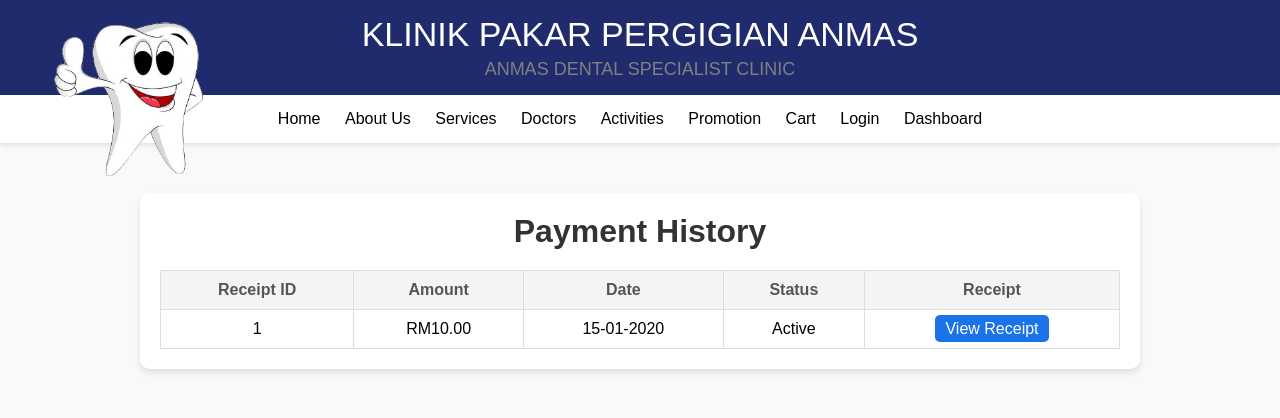
After one commit to AwngkuHaris/WAD_Project, a PHP site: page /project_wad/frontend/dashboard/payment_list.php in a window 1280 px wide. The commit adds this page. Shown: the top 418 px of the page. Run offline with PHP 8.4, Linux system fonts and the light colour scheme; the visitor is signed in with stand-in values (Sample User, id 1); tables that the repository leaves empty or names only in its code hold one stand-in row (values such as "Sample post").

Commit message:
added payment module

```diff
--- a/frontend/dashboard/dashboard.php
+++ b/frontend/dashboard/dashboard.php
@@ -92,7 +92,7 @@ $conn->close();
                 <a href="#">Profile</a>
                 <a href="/project_wad/frontend/dashboard/user_services.php">Services</a>
                 <a href="/project_wad/frontend/dashboard/book_appointment.php">Appointment</a>
-                <a href="/project_wad/frontend/dashboard/payment_page.php">Payments</a>
+                <a href="/project_wad/frontend/dashboard/payment_list.php">Payments</a>
                 <a href="/project_wad/frontend/dashboard/user_cart.php">Cart</a>
                 <a href="/project_wad/backend/logout.php">Log Out</a>
 
--- /dev/null
+++ b/frontend/dashboard/payment_list.php
@@ -0,0 +1,86 @@
+<?php
+session_start();
+if (!isset($_SESSION['user_id'])) {
+    header("Location: /project_wad/login.php");
+    exit();
+}
+
+include $_SERVER['DOCUMENT_ROOT'] . '/project_wad/backend/db_connect.php';
+
+// Fetch user_id from session
+$user_id = $_SESSION['user_id'];
+
+// Fetch past payments for the user
+$query = "
+    SELECT
+        p.payment_id,
+        p.amount,
+        p.payment_date,
+        p.status,
+        r.receipt_id
+    FROM payments p
+    LEFT JOIN receipts r ON p.payment_id = r.payment_id
+    WHERE p.user_id = ?
+    ORDER BY p.payment_date DESC
+";
+
+$stmt = $conn->prepare($query);
+$stmt->bind_param("i", $user_id);
+$stmt->execute();
+$result = $stmt->get_result();
+$payments = $result->fetch_all(MYSQLI_ASSOC);
+
+$stmt->close();
+$conn->close();
+?>
+
+<!DOCTYPE html>
+<html lang="en">
+<head>
+    <meta charset="UTF-8">
+    <meta name="viewport" content="width=device-width, initial-scale=1.0">
+    <title>Payment History</title>
+    <link rel="stylesheet" href="/project_wad/styles/registeredUser/payment_list.css">
+</head>
+<body>
+    <?php include $_SERVER['DOCUMENT_ROOT'] . '/project_wad/header.php'; ?>
+
+    <div class="payment-container">
+        <h1>Payment History</h1>
+        <table class="payment-table">
+            <thead>
+                <tr>
+                    <th>Receipt ID</th>
+                    <th>Amount</th>
+                    <th>Date</th>
+                    <th>Status</th>
+                    <th>Receipt</th>
+                </tr>
+            </thead>
+            <tbody>
+                <?php if (count($payments) > 0): ?>
+                    <?php foreach ($payments as $payment): ?>
+                        <tr>
+                            <td><?php echo htmlspecialchars($payment['receipt_id']); ?></td>
+                            <td>RM<?php echo number_format($payment['amount'], 2); ?></td>
+                            <td><?php echo htmlspecialchars(date('d-m-Y', strtotime($payment['payment_date']))); ?></td>
+                            <td><?php echo htmlspecialchars(ucfirst($payment['status'])); ?></td>
+                            <td>
+                                <?php if ($payment['receipt_id']): ?>
+                                    <a href="/project_wad/frontend/dashboard/view_receipt.php?receipt_id=<?php echo $payment['receipt_id']; ?>" class="receipt-btn">View Receipt</a>
+                                <?php else: ?>
+                                    <span>No Receipt</span>
+                                <?php endif; ?>
+                            </td>
+                        </tr>
+                    <?php endforeach; ?>
+                <?php else: ?>
+                    <tr>
+                        <td colspan="5">No payments found.</td>
+                    </tr>
+                <?php endif; ?>
+            </tbody>
+        </table>
+    </div>
+</body>
+</html>
--- a/frontend/dashboard/user_cart.php
+++ b/frontend/dashboard/user_cart.php
@@ -84,7 +84,7 @@ $cart_items = $result->fetch_all(MYSQLI_ASSOC);
                                 <td>RM<?php echo number_format($item['total_price'], 2); ?></td>
                                 <td>
                                     <!-- Make Payment button -->
-                                    <form method="POST" action="make_payment.php" style="display: inline;">
+                                    <form method="POST" action="/project_wad/backend/make_payment.php" style="display: inline;">
                                         <input type="hidden" name="service_id" value="<?php echo $item['service_id']; ?>">
                                         <button type="submit" class="action-btn pay-btn">Make Payment</button>
                                     </form>
--- /dev/null
+++ b/styles/registeredUser/payment_list.css
@@ -0,0 +1,60 @@
+body, html {
+    font-family: Arial, sans-serif;
+    margin: 0;
+    padding: 0;
+    background-color: #f9f9f9;
+}
+
+.payment-container {
+    max-width: 1000px;
+    margin: 50px auto;
+    padding: 20px;
+    background-color: #fff;
+    border-radius: 10px;
+    box-shadow: 0 4px 6px rgba(0, 0, 0, 0.1);
+}
+
+.payment-container h1 {
+    text-align: center;
+    margin-bottom: 20px;
+    color: #333;
+}
+
+.payment-table {
+    width: 100%;
+    border-collapse: collapse;
+}
+
+.payment-table th,
+.payment-table td {
+    padding: 10px 15px;
+    text-align: center;
+    border: 1px solid #ddd;
+}
+
+.payment-table th {
+    background-color: #f4f4f4;
+    font-weight: bold;
+    color: #555;
+}
+
+.payment-table tr:nth-child(even) {
+    background-color: #f9f9f9;
+}
+
+.payment-table tr:hover {
+    background-color: #f1f1f1;
+}
+
+.receipt-btn {
+    padding: 5px 10px;
+    text-decoration: none;
+    background-color: #1a73e8;
+    color: white;
+    border-radius: 5px;
+    transition: background-color 0.3s ease;
+}
+
+.receipt-btn:hover {
+    background-color: #155ab6;
+}
```
Also changed, not shown: backend/make_payment.php (added, +80 -0 lines), backend/process_appointment.php (deleted, +0 -30 lines), backend/process_payment.php (deleted, +0 -39 lines), frontend/dashboard/view_receipt.php (added, +52 -0 lines).
